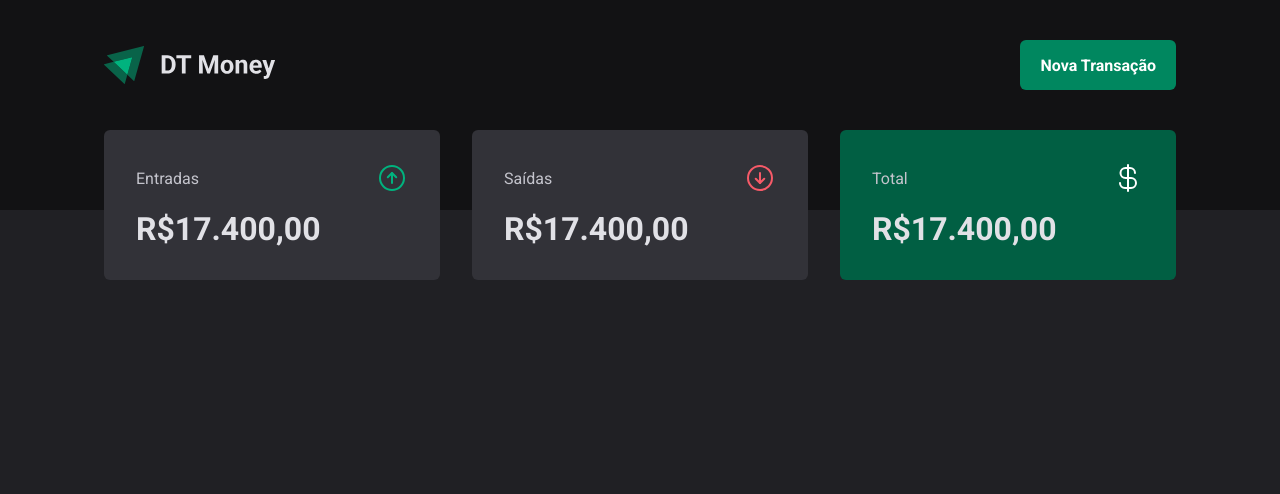
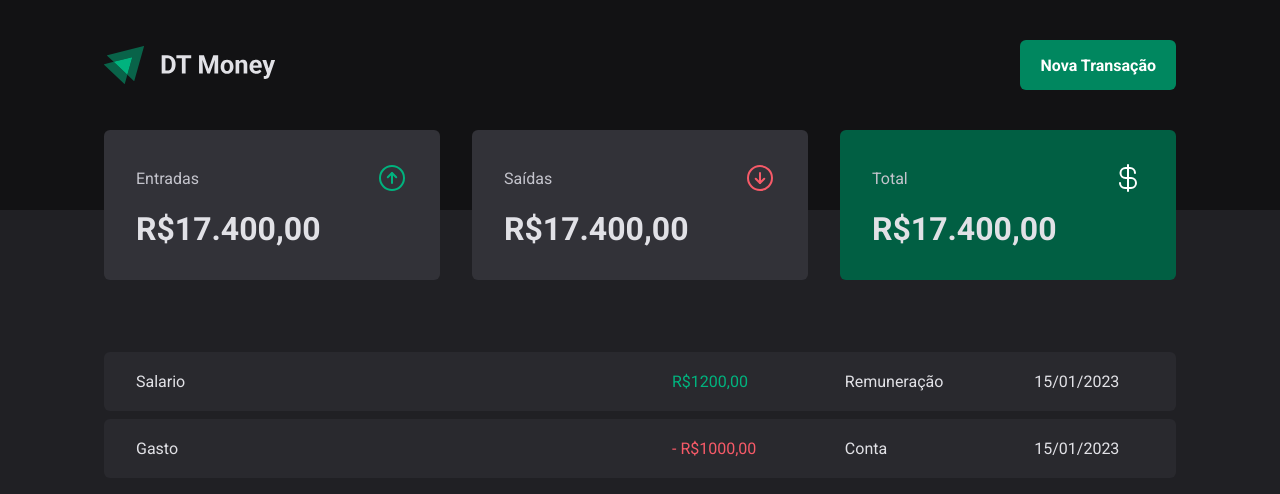
Before and after one commit to DouglasO-R/dt-money, a React (Vite) app: page / in a window 1280 px wide. Shown: the top 494 px of the page. Built offline with nearby package versions, Linux system fonts and the light colour scheme.

Commit message:
feat(Component/TransactionsList):Create the visual component Transactions list

```diff
--- a/src/App.tsx
+++ b/src/App.tsx
@@ -1,5 +1,6 @@
 import { Header } from "./components/Header"
 import { Summary } from "./components/Summary"
+import { TransactionList } from "./components/TransactionList"
 import { StyleContextProvider } from "./Contexts/StyleContextProvider"
 
 
@@ -7,8 +8,11 @@ function App() {
 
   return (
     <StyleContextProvider>
+
       <Header />
       <Summary />
+      <TransactionList />
+
     </StyleContextProvider>
   )
 }
--- /dev/null
+++ b/src/components/TransactionList/index.tsx
@@ -0,0 +1,29 @@
+import { PriceHighlight, TransactionsContainer, TransactionsTable } from "./styles";
+
+export function TransactionList() {
+    return (
+        <TransactionsContainer>
+            <TransactionsTable>
+                <tbody>
+                    <tr>
+                        <td width="50%">Salario</td>
+                        <td>
+                            <PriceHighlight variant="income">R$1200,00</PriceHighlight>
+                        </td>
+                        <td>Remuneração</td>
+                        <td>15/01/2023</td>
+                    </tr>
+
+                    <tr>
+                        <td width="50%">Gasto</td>
+                        <td>
+                            <PriceHighlight variant="outcome">- R$1000,00</PriceHighlight>
+                        </td>
+                        <td>Conta</td>
+                        <td>15/01/2023</td>
+                    </tr>
+                </tbody>
+            </TransactionsTable>
+        </TransactionsContainer>
+    )
+}
--- /dev/null
+++ b/src/components/TransactionList/styles.ts
@@ -0,0 +1,37 @@
+import styled from "styled-components";
+
+export const TransactionsContainer = styled.section`
+    width: 100%;
+    max-width: 70rem;
+    margin: 4rem auto 0;
+    padding: 0 1.5rem;
+`
+
+export const TransactionsTable = styled.table`
+    width: 100%;
+    border-collapse: separate;
+    border-spacing: 0 0.5rem;
+    margin-top: 1.5rem;
+
+    td{
+        padding: 1.25rem 2rem;
+        background-color: ${({ theme }) => theme["gray-700"]};
+
+        &:first-child{
+            border-top-left-radius: 6px;
+            border-bottom-left-radius: 6px;
+        }
+
+        &:last-child{
+            border-top-right-radius: 6px;
+            border-bottom-right-radius: 6px;
+        }
+    }
+`
+interface PriceHighlightProps {
+    variant: "income" | "outcome"
+}
+
+export const PriceHighlight = styled.span<PriceHighlightProps>`
+    color: ${({ theme, variant }) => variant === "income" ? theme["green-300"] : theme["red-300"]};
+`
```
